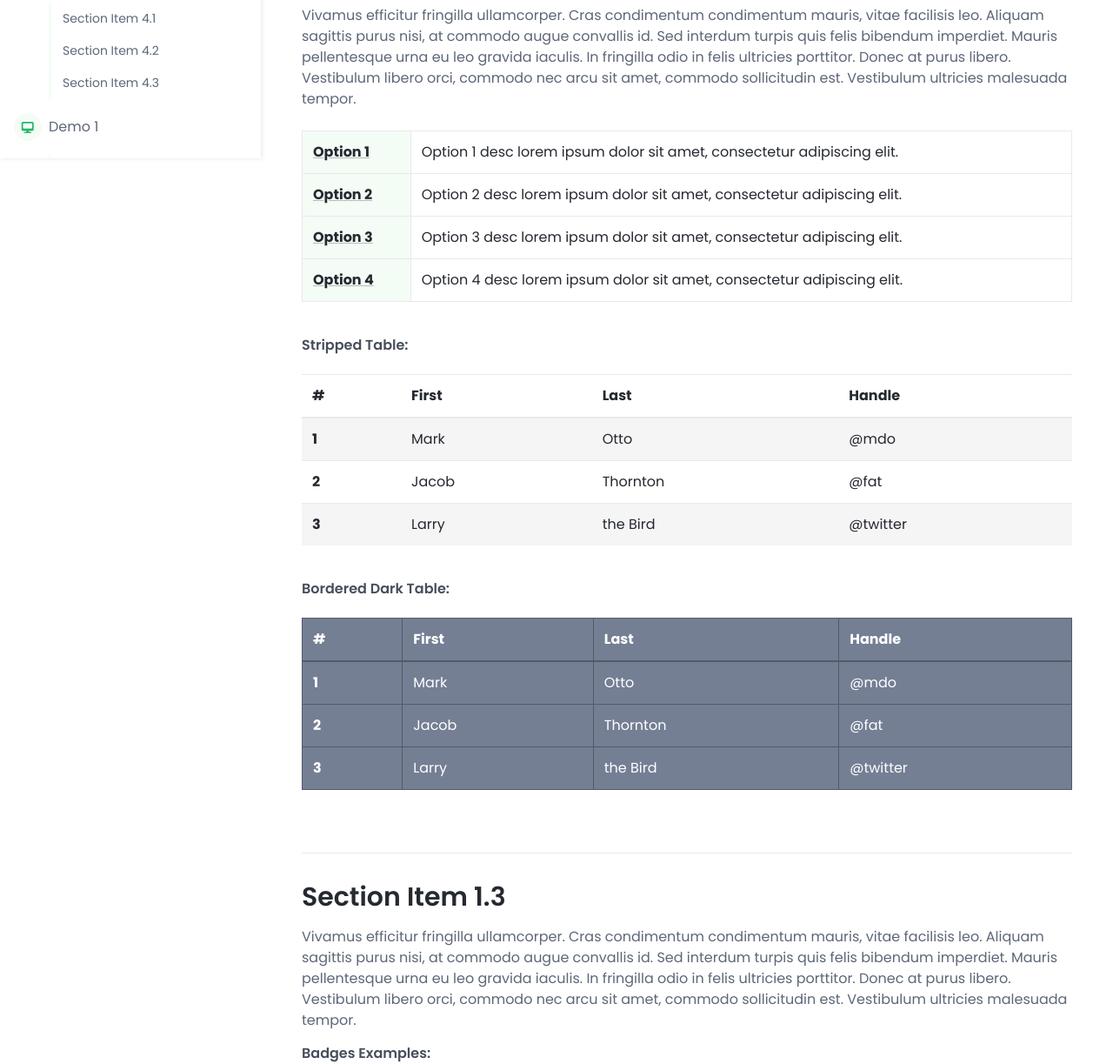
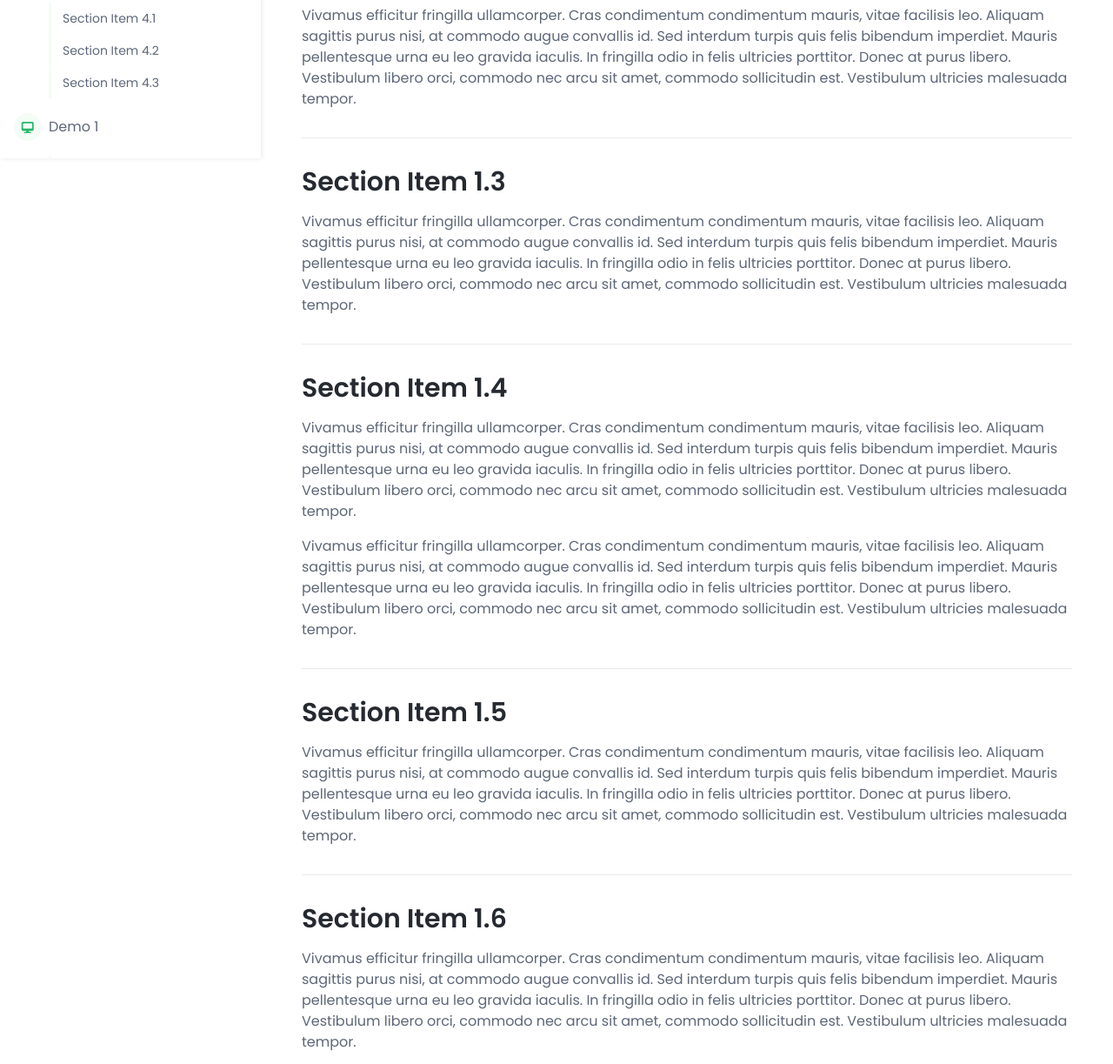
Before and after one commit to pulkit604/dogMonitorDocs, a plain HTML site: page docs-page.html in a window 1280 px wide. Shown: the part 618-1841 px from the top of the page at 87% size. Drawn offline with nearby package versions, Linux system fonts and the light colour scheme.

Commit message:
added Bluetooth speaker and deleted some unneccessary stuff

```diff
--- a/docs-page.html
+++ b/docs-page.html
@@ -189,98 +189,10 @@
 							arcu sit amet, commodo sollicitudin est. Vestibulum ultricies malesuada tempor.</p>
 
 
-						<div class="table-responsive my-4">
-							<table class="table table-bordered">
-								<tbody>
-									<tr>
-										<th class="theme-bg-light"><a class="theme-link" href="#">Option 1</a></th>
-										<td>Option 1 desc lorem ipsum dolor sit amet, consectetur adipiscing elit. </td>
-									</tr>
-									<tr>
-										<th class="theme-bg-light"><a class="theme-link" href="#">Option 2</a></th>
-										<td>Option 2 desc lorem ipsum dolor sit amet, consectetur adipiscing elit. </td>
-									</tr>
 
-									<tr>
-										<th class="theme-bg-light"><a class="theme-link" href="#">Option 3</a></th>
-										<td>Option 3 desc lorem ipsum dolor sit amet, consectetur adipiscing elit. </td>
-									</tr>
+						<!--//table-responsive-->
 
-									<tr>
-										<th class="theme-bg-light"><a class="theme-link" href="#">Option 4</a></th>
-										<td>Option 4 desc lorem ipsum dolor sit amet, consectetur adipiscing elit. </td>
-									</tr>
-								</tbody>
-							</table>
-						</div>
 						<!--//table-responsive-->
-						<h5>Stripped Table:</h5>
-						<div class="table-responsive my-4">
-							<table class="table table-striped">
-								<thead>
-									<tr>
-										<th scope="col">#</th>
-										<th scope="col">First</th>
-										<th scope="col">Last</th>
-										<th scope="col">Handle</th>
-									</tr>
-								</thead>
-								<tbody>
-									<tr>
-										<th scope="row">1</th>
-										<td>Mark</td>
-										<td>Otto</td>
-										<td>@mdo</td>
-									</tr>
-									<tr>
-										<th scope="row">2</th>
-										<td>Jacob</td>
-										<td>Thornton</td>
-										<td>@fat</td>
-									</tr>
-									<tr>
-										<th scope="row">3</th>
-										<td>Larry</td>
-										<td>the Bird</td>
-										<td>@twitter</td>
-									</tr>
-								</tbody>
-							</table>
-						</div>
-						<!--//table-responsive-->
-						<h5>Bordered Dark Table:</h5>
-						<div class="table-responsive my-4">
-							<table class="table table-bordered table-dark">
-								<thead>
-									<tr>
-										<th scope="col">#</th>
-										<th scope="col">First</th>
-										<th scope="col">Last</th>
-										<th scope="col">Handle</th>
-									</tr>
-								</thead>
-								<tbody>
-									<tr>
-										<th scope="row">1</th>
-										<td>Mark</td>
-										<td>Otto</td>
-										<td>@mdo</td>
-									</tr>
-									<tr>
-										<th scope="row">2</th>
-										<td>Jacob</td>
-										<td>Thornton</td>
-										<td>@fat</td>
-									</tr>
-									<tr>
-										<th scope="row">3</th>
-										<td>Larry</td>
-										<td>the Bird</td>
-										<td>@twitter</td>
-									</tr>
-								</tbody>
-							</table>
-						</div>
 						<!--//table-responsive-->
 
 
@@ -294,7 +206,7 @@
 							felis bibendum imperdiet. Mauris pellentesque urna eu leo gravida iaculis. In fringilla odio
 							in felis ultricies porttitor. Donec at purus libero. Vestibulum libero orci, commodo nec
 							arcu sit amet, commodo sollicitudin est. Vestibulum ultricies malesuada tempor.</p>
-						<h5>Badges Examples:</h5>
+						<!-- <h5>Badges Examples:</h5>
 						<div class="my-4">
 							<span class="badge badge-primary">Primary</span>
 							<span class="badge badge-secondary">Secondary</span>
@@ -304,8 +216,8 @@
 							<span class="badge badge-info">Info</span>
 							<span class="badge badge-light">Light</span>
 							<span class="badge badge-dark">Dark</span>
-						</div>
-						<h5>Button Examples:</h5>
+						</div> -->
+						<!-- <h5>Button Examples:</h5>
 						<div class="row my-3">
 							<div class="col-md-6 col-12">
 								<ul class="list list-unstyled pl-0">
@@ -317,8 +229,8 @@
 									<li><a href="#" class="btn btn-warning">Warning Button</a></li>
 									<li><a href="#" class="btn btn-danger">Danger Button</a></li>
 								</ul>
-							</div>
-							<div class="col-md-6 col-12">
+							</div> -->
+							<!-- <div class="col-md-6 col-12">
 								<ul class="list list-unstyled pl-0">
 									<li><a href="#" class="btn btn-primary"><i class="fas fa-download mr-2"></i>
 											Download Now</a></li>
@@ -336,10 +248,10 @@
 												class="fas fa-exclamation-circle mr-2"></i> Submit Issues</a></li>
 								</ul>
 							</div>
-						</div>
+						</div> -->
 						<!--//row-->
 
-						<h5>Progress Examples:</h5>
+						<!-- <h5>Progress Examples:</h5>
 						<div class="my-4">
 							<div class="progress my-4">
 								<div class="progress-bar bg-success" role="progressbar" style="width: 25%"
@@ -357,7 +269,7 @@
 								<div class="progress-bar bg-danger" role="progressbar" style="width: 100%"
 									aria-valuenow="100" aria-valuemin="0" aria-valuemax="100"></div>
 							</div>
-						</div>
+						</div> -->
 					</section>
 					<!--//section-->
 
@@ -370,7 +282,7 @@
 							arcu sit amet, commodo sollicitudin est. Vestibulum ultricies malesuada tempor.</p>
 
 
-						<h5>Pagination Example:</h5>
+						<!-- <h5>Pagination Example:</h5>
 						<nav aria-label="Page navigation example">
 							<ul class="pagination pl-0">
 								<li class="page-item disabled"><a class="page-link" href="#">Previous</a></li>
@@ -379,7 +291,7 @@
 								<li class="page-item"><a class="page-link" href="#">3</a></li>
 								<li class="page-item"><a class="page-link" href="#">Next</a></li>
 							</ul>
-						</nav>
+						</nav> -->
 
 						<p>Vivamus efficitur fringilla ullamcorper. Cras condimentum condimentum mauris, vitae facilisis
 							leo. Aliquam sagittis purus nisi, at commodo augue convallis id. Sed interdum turpis quis
@@ -446,12 +358,11 @@
 
 					<section class="docs-section" id="item-2-2">
 						<h2 class="section-heading">Anker Soundcore 2</h2>
-						<p>The Anker Soundcore 2 was used here to play the soothing music. A connection to the device was established via Bluetooth. In order for the speaker to work, it is necessary to perform a few configurations here.
+						<p>The Anker Soundcore 2 was used here to play the soothing music. A connection to the device was established via Bluetooth. In order for the speaker to work, it is necessary to perform a few configurations here. <br> <br>
+							1. PulseAudio<br>
+							PulseAudio is a network-capable sound server program distributed via the freedesktop.org project. It runs mainly on Linux, various BSD distributions such as FreeBSD and OpenBSD, macOS, as well as Illumos distributions and the Solaris operating system. (https://wiki.debian.org/PulseAudio)<br><br>
 
-							1. PulseAudio
-							PulseAudio is a network-capable sound server program distributed via the freedesktop.org project. It runs mainly on Linux, various BSD distributions such as FreeBSD and OpenBSD, macOS, as well as Illumos distributions and the Solaris operating system. (https://wiki.debian.org/PulseAudio)
-
-							2. bluetooth connection
+							2. bluetooth connection<br>
 							To establish a connection to the device the following steps had to be performed:
 
 							bluetoothctl
@@ -462,9 +373,9 @@
 							Then we found out the MAC address and could connect the device.
 							pair xx:xx:xx:xx:xx:xx
 							trust xx:xx:xx:xx:xx:xx
-							connect xx:xx:xx:xx:xx
+							connect xx:xx:xx:xx:xx<br><br>
 
-							3. A2DP support
+							3. A2DP support<br>
 							After the connection to the device was established, the A2DP Bluetooth profile had to be set up to realize the sound output.
 
 							For this the Bluetooth sound card had to be listed.
```
